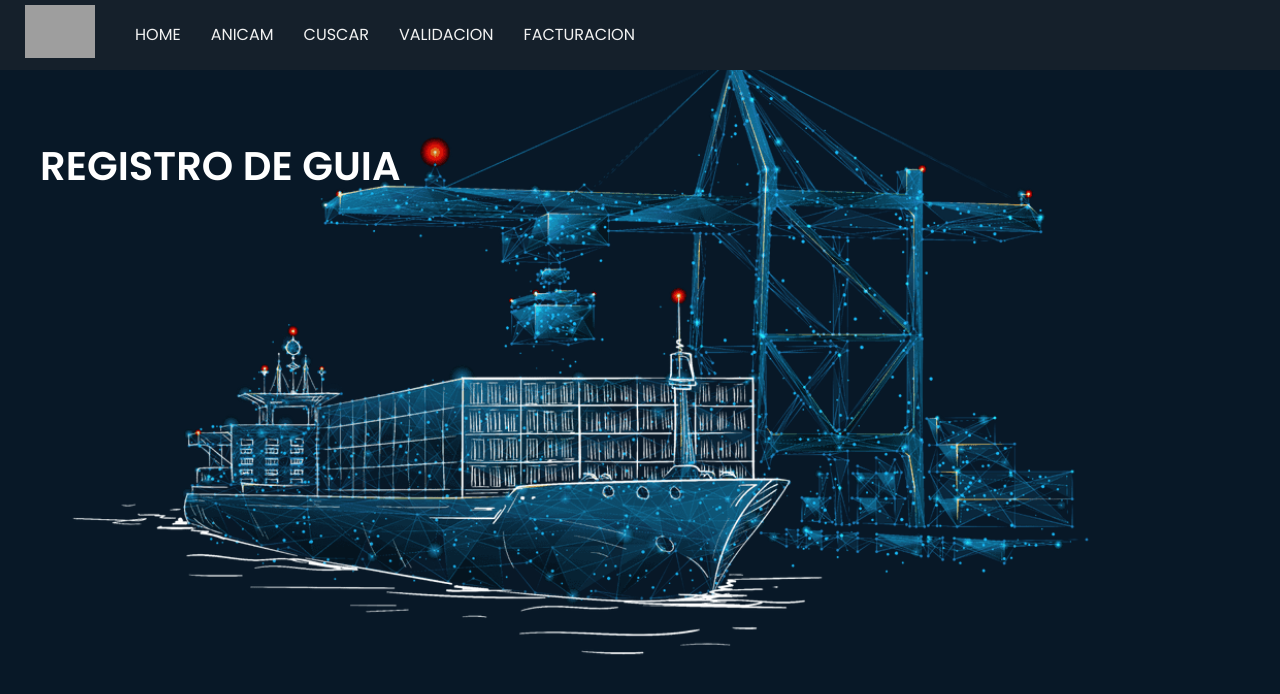
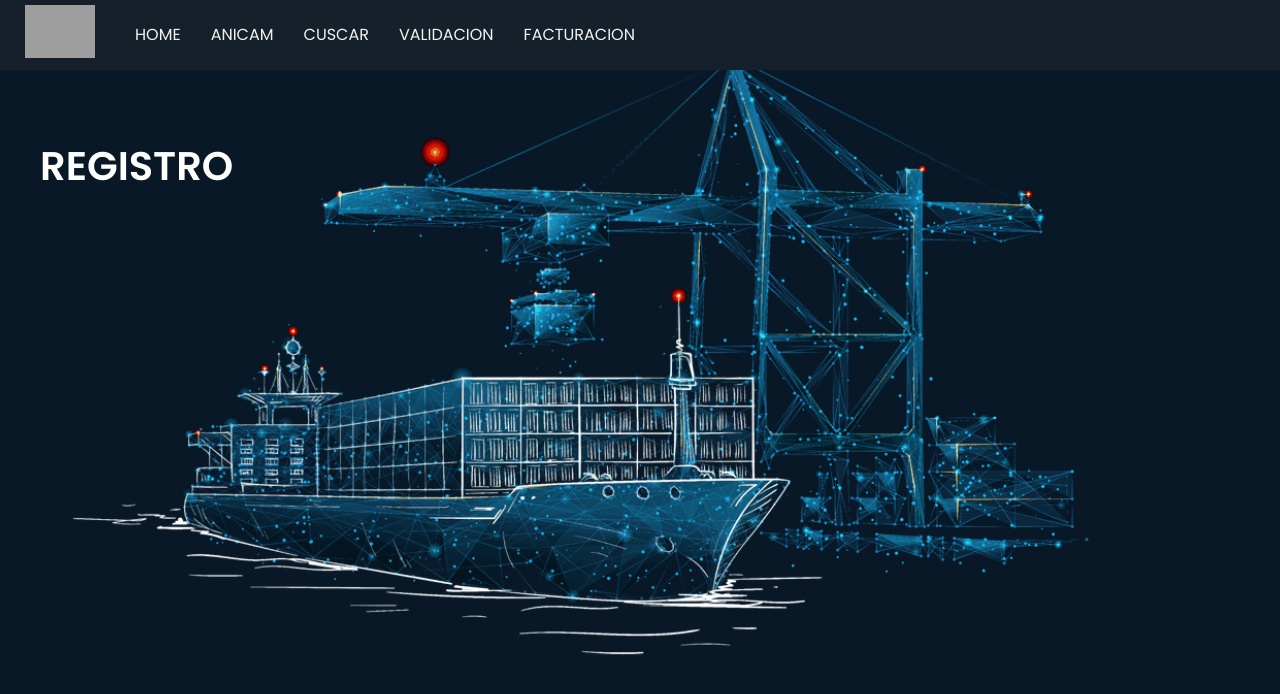
Before and after one commit to mariaRam2003/Proyecto-Software1, a React (Create React App) app: page /registro-anicam in a window 1280 px wide. Shown: the top 694 px of the page. Built offline with nearby package versions, Linux system fonts and the light colour scheme; grey boxes are pictures that could not be loaded.

Commit message:
update pages

```diff
--- a/src/pages/Registro_Anicam.js
+++ b/src/pages/Registro_Anicam.js
@@ -1,7 +1,8 @@
 const Registro_Anicam = () => {
     return (
       <div className="page Anicam">
-        <h1>REGISTRO DE GUIA</h1>
+        <h1>REGISTRO</h1>
+
       </div>
     )
   }
```
Also changed, not shown: src/pages/Registro_Anicam.css (added).
